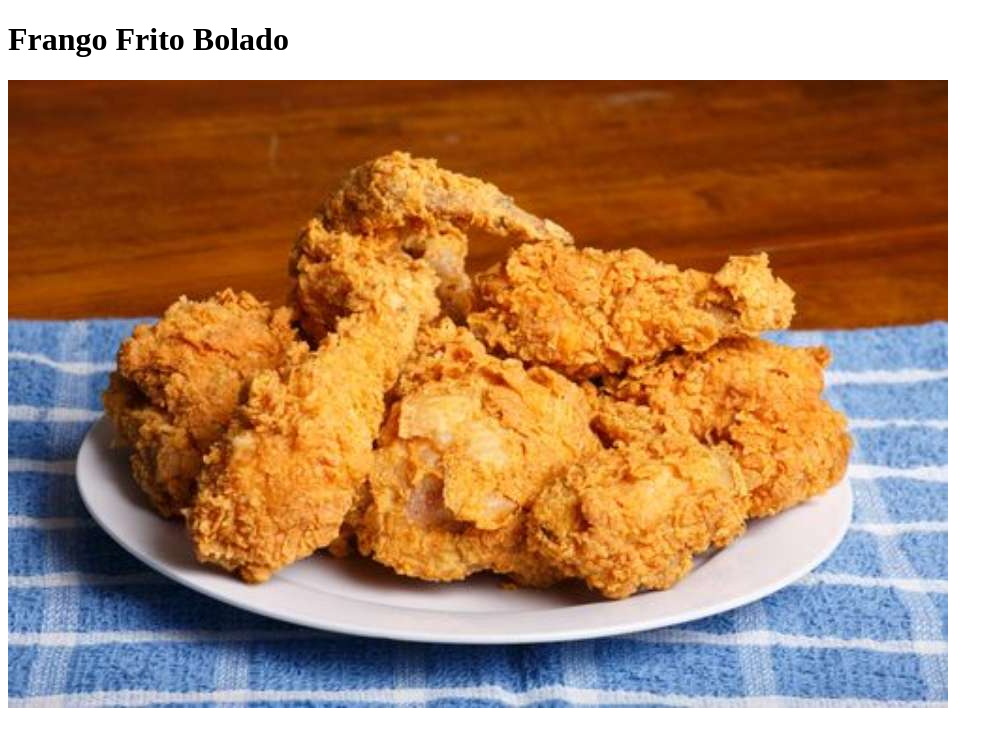
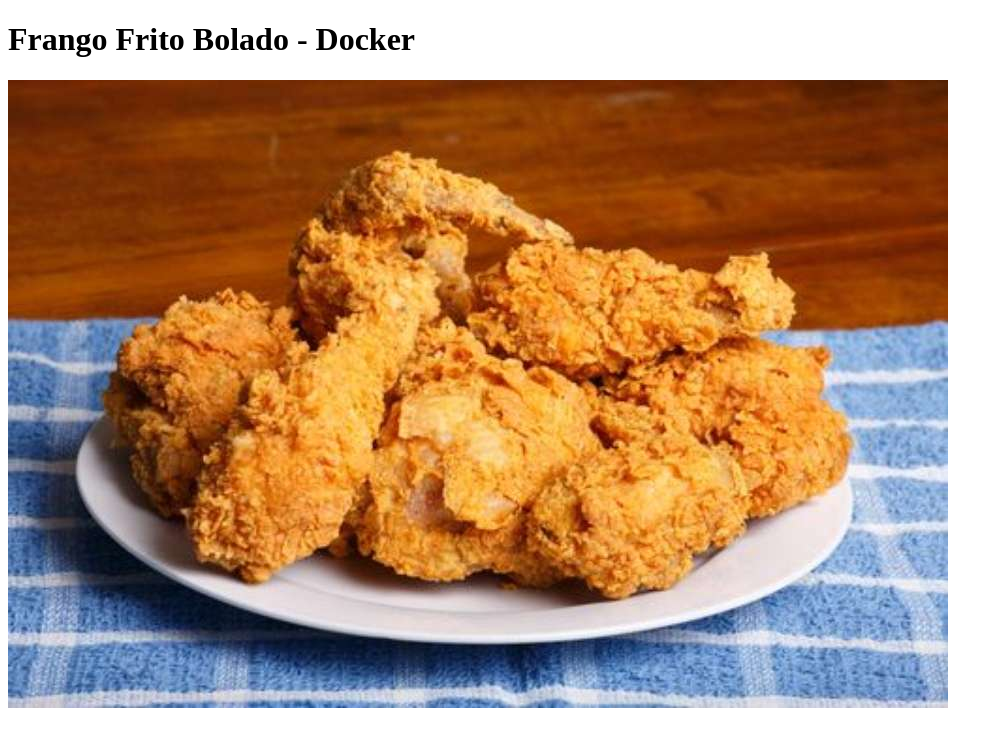
Before and after one commit to camilla-m/docker-ansible-laravel, a plain HTML site: page public/index.html in a window 1280 px wide. Shown: the whole page, without its empty margins (0-1003 px from the left). Drawn offline with Linux system fonts and the light colour scheme.

Commit message:
Teste Bolado docker

```diff
--- a/public/index.html
+++ b/public/index.html
@@ -7,7 +7,7 @@
     <meta name='viewport' content='width=device-width, initial-scale=1'>
 </head>
 <body>
-    <h1>Frango Frito Bolado</h1>
+    <h1>Frango Frito Bolado - Docker</h1>
     <img src="assets/img/1.jpg" alt>
 </body>
 </html>
```
